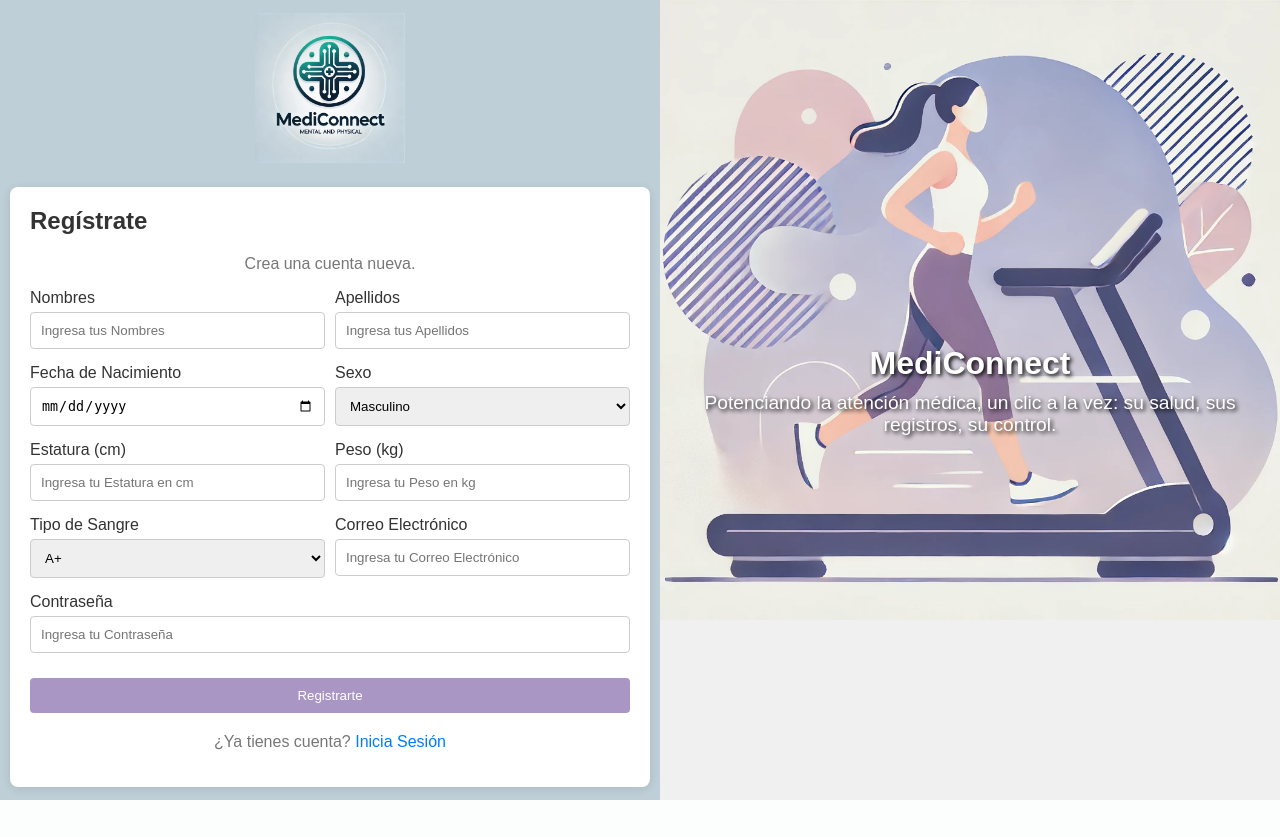
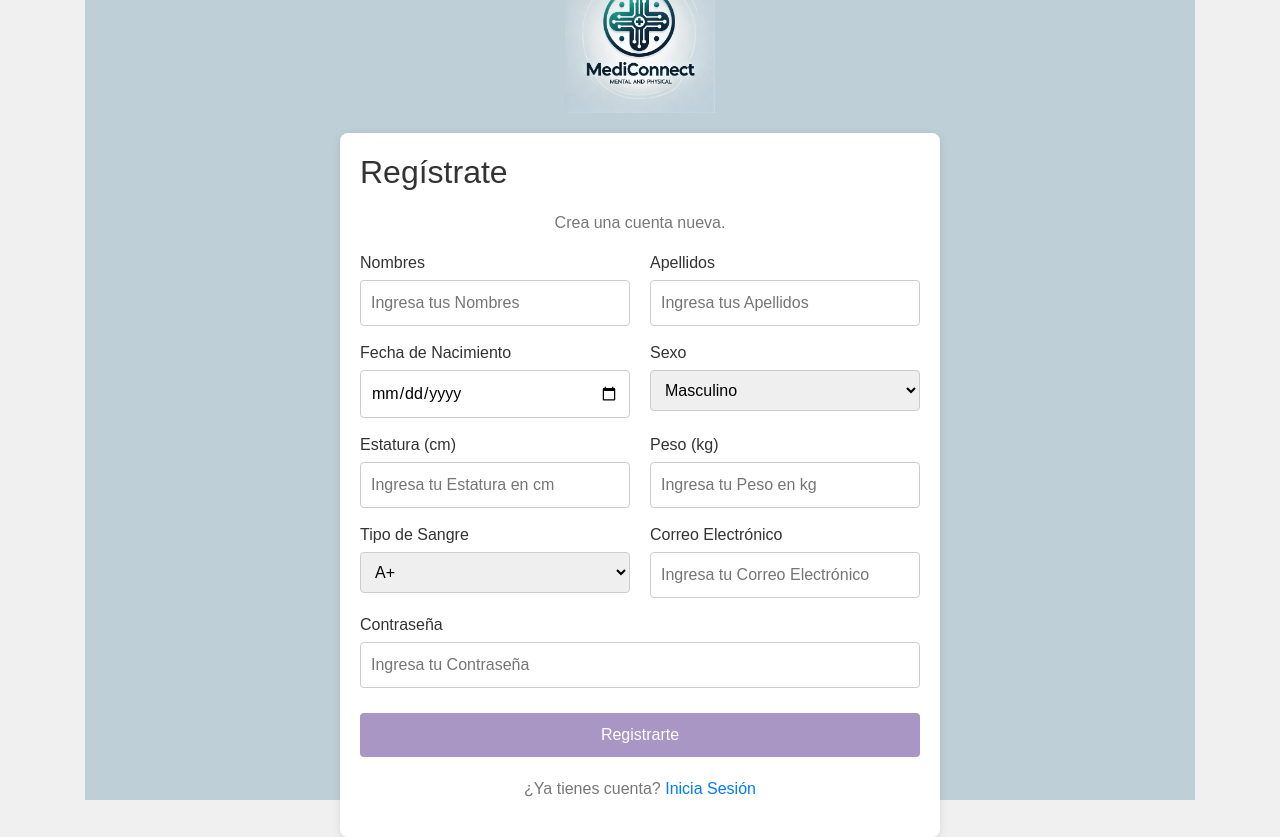
Before and after one commit to nachopdl/healthcare_app, a PHP site: page /signup.php in a window 1280 px wide. Before the commit the page ends 800 px from the top, so only its background shows below. Run offline with PHP 8.4, Linux system fonts and the light colour scheme.

Commit message:
Update signup.php

```diff
--- a/health_modular_app/frontend/signup.php
+++ b/health_modular_app/frontend/signup.php
@@ -1,9 +1,10 @@
 <!DOCTYPE html>
-<html lang="en">
+<html lang="es">
 <head>
     <meta charset="UTF-8">
     <meta name="viewport" content="width=device-width, initial-scale=1.0">
     <title>Regístrate - MediConnect</title>
+    <link href="https://stackpath.bootstrapcdn.com/bootstrap/4.5.2/css/bootstrap.min.css" rel="stylesheet">
     <link rel="stylesheet" href="css/signup.css">
 </head>
 <body>
@@ -15,22 +16,25 @@
             <form id="signup-form">
                 <h2>Regístrate</h2>
                 <p>Crea una cuenta nueva.</p>
+                <!-- Mensajes de error y éxito -->
+                <div id="error-message" class="message error"></div>
+                <div id="success-message" class="message success"></div>
                 <div class="form-row">
-                    <div class="form-group">
+                    <div class="form-group col-md-6">
                         <label for="firstname">Nombres</label>
                         <input type="text" id="firstname" name="firstname" placeholder="Ingresa tus Nombres" required>
                     </div>
-                    <div class="form-group">
+                    <div class="form-group col-md-6">
                         <label for="lastname">Apellidos</label>
                         <input type="text" id="lastname" name="lastname" placeholder="Ingresa tus Apellidos" required>
                     </div>
                 </div>
                 <div class="form-row">
-                    <div class="form-group">
+                    <div class="form-group col-md-6">
                         <label for="dob">Fecha de Nacimiento</label>
                         <input type="date" id="dob" name="dob" required>
                     </div>
-                    <div class="form-group">
+                    <div class="form-group col-md-6">
                         <label for="gender">Sexo</label>
                         <select id="gender" name="gender" required>
                             <option value="masculino">Masculino</option>
@@ -40,17 +44,17 @@
                     </div>
                 </div>
                 <div class="form-row">
-                    <div class="form-group">
+                    <div class="form-group col-md-6">
                         <label for="height">Estatura (cm)</label>
                         <input type="number" id="height" name="height" placeholder="Ingresa tu Estatura en cm" required>
                     </div>
-                    <div class="form-group">
+                    <div class="form-group col-md-6">
                         <label for="weight">Peso (kg)</label>
                         <input type="number" id="weight" name="weight" placeholder="Ingresa tu Peso en kg" required>
                     </div>
                 </div>
                 <div class="form-row">
-                    <div class="form-group">
+                    <div class="form-group col-md-6">
                         <label for="bloodtype">Tipo de Sangre</label>
                         <select id="bloodtype" name="bloodtype" required>
                             <option value="A+">A+</option>
@@ -63,13 +67,13 @@
                             <option value="O-">O-</option>
                         </select>
                     </div>
-                    <div class="form-group">
+                    <div class="form-group col-md-6">
                         <label for="email">Correo Electrónico</label>
                         <input type="email" id="email" name="email" placeholder="Ingresa tu Correo Electrónico" required>
                     </div>
                 </div>
                 <div class="form-row">
-                    <div class="form-group">
+                    <div class="form-group col-md-12">
                         <label for="password">Contraseña</label>
                         <input type="password" id="password" name="password" placeholder="Ingresa tu Contraseña" required>
                     </div>
@@ -78,15 +82,6 @@
                 <p>¿Ya tienes cuenta? <a href="login.php">Inicia Sesión</a></p>
             </form>
         </div>
-        <div class="image-container">
-            <img src="images/signup.webp" alt="Healthcare Image">
-            <div class="overlay">
-                <div class="overlay-content">
-                    <h1>MediConnect</h1>
-                    <p>Potenciando la atención médica, un clic a la vez: su salud, sus registros, su control.</p>
-                </div>
-            </div>
-        </div>
     </div>
     <script src="js/signup.js"></script>
 </body>
```
